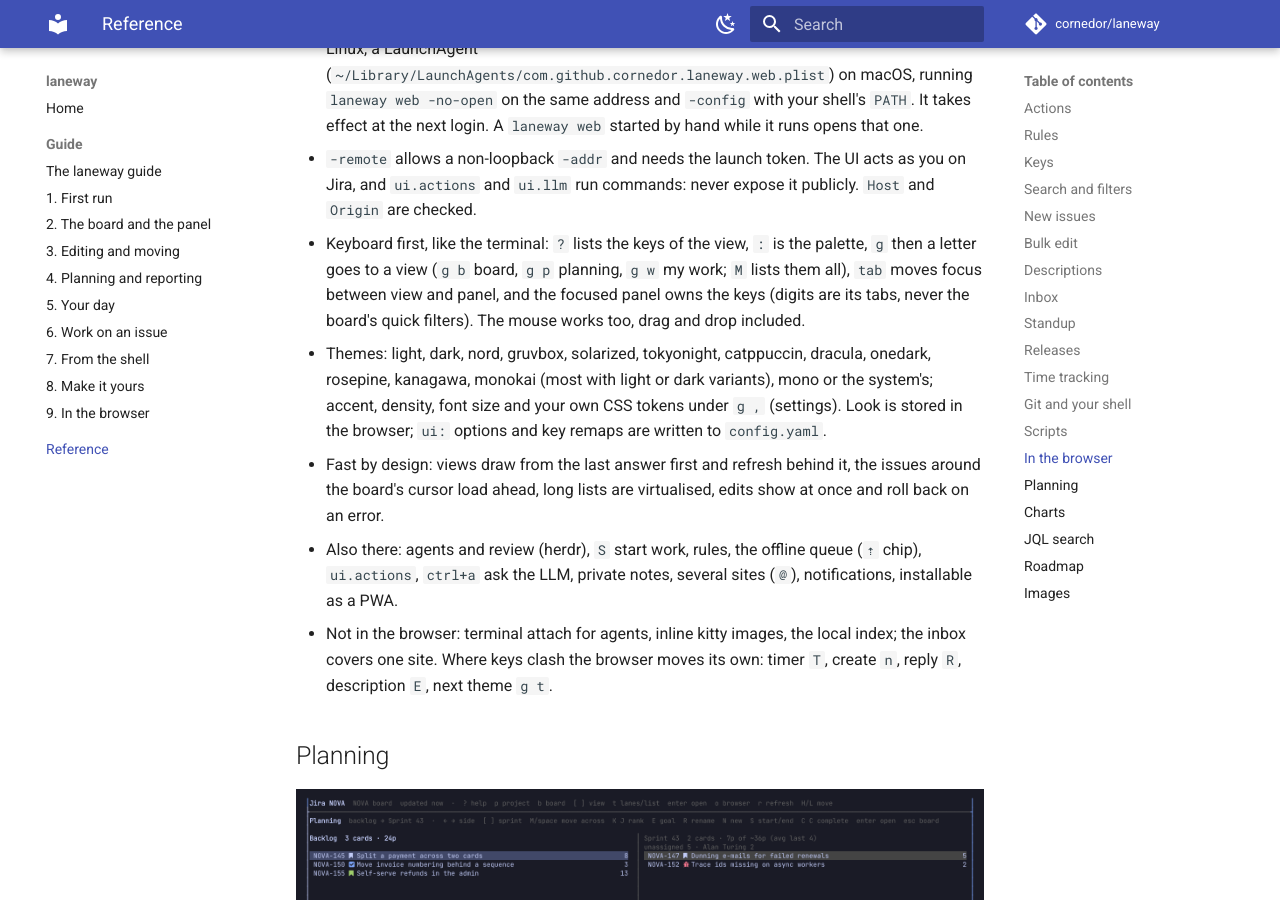
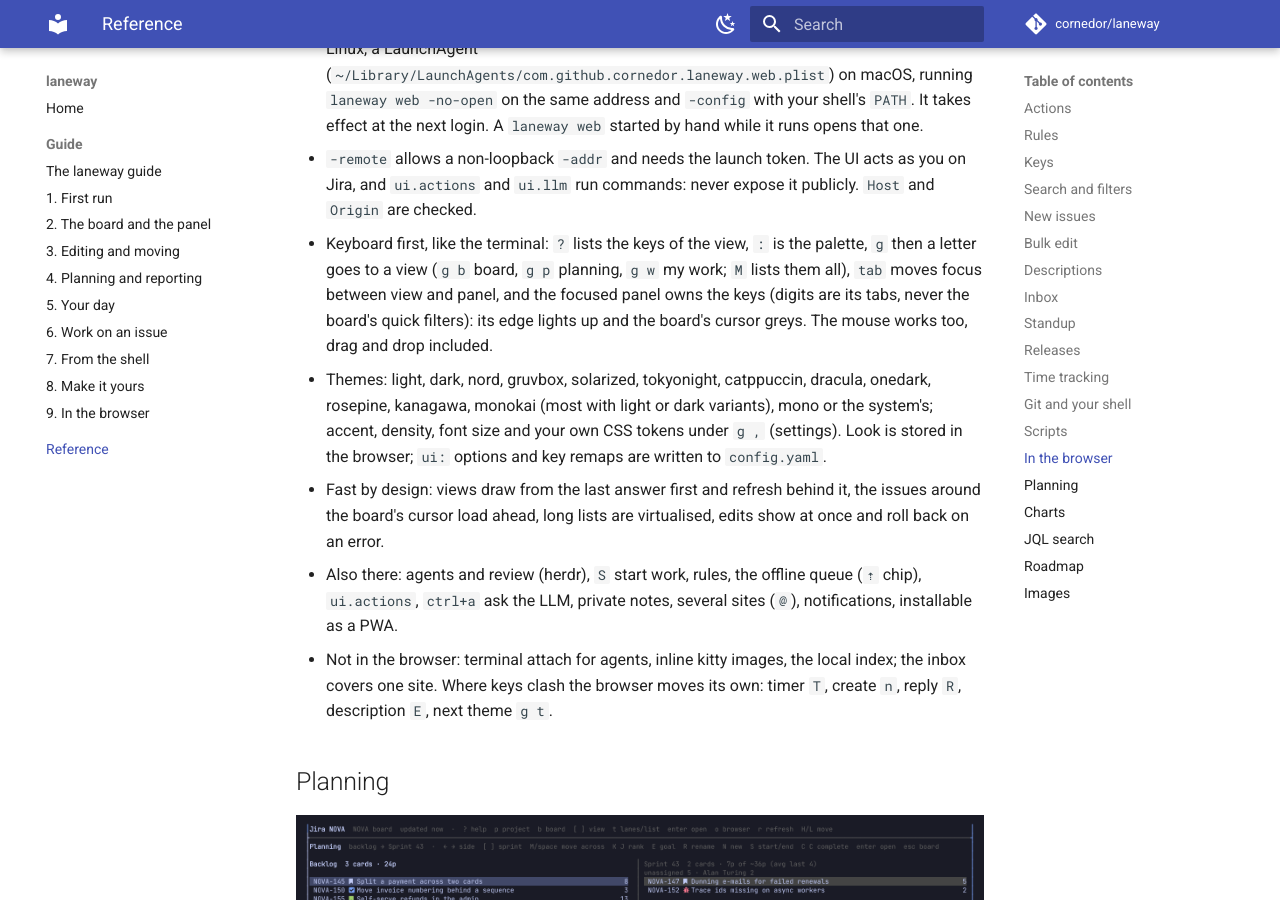
Before and after one commit to cornedor/laneway, an MkDocs documentation site: the page built from docs/reference.md, in a window 1280 px wide and 900 px high, scrolled down 15597 px. Built offline with MkDocs 1.6.1 and Material for MkDocs 9.7.7, drawn with Linux system fonts in a browser that asks for light colours; comment, search, counter and statistics services are not loaded.

Commit message:
Web: what has the keys shows: the focused panel's edge lit, the board's cursor greyed under it LAN-610
Co-Authored-By: Claude Opus 5.5 <noreply@anthropic.com>

```diff
--- a/README.md
+++ b/README.md
@@ -667,7 +667,7 @@ laneway web -addr 127.0.0.1:9000 -no-open
 - First start without a config (or a site missing its token): the browser shows a setup page instead, with the steps to make an API token. It signs in, writes the config as `laneway setup` does (token in the keyring if you tick it) and opens the app; *Try the demo* starts the generated project.
 - Start at login: tick it on the setup page, or toggle it under Settings > App. It installs a user service, no root: a systemd user unit (`~/.config/systemd/user/laneway-web.service`) on Linux, a LaunchAgent (`~/Library/LaunchAgents/com.github.cornedor.laneway.web.plist`) on macOS, running `laneway web -no-open` on the same address and `-config` with your shell's `PATH`. It takes effect at the next login. A `laneway web` started by hand while it runs opens that one.
 - `-remote` allows a non-loopback `-addr` and needs the launch token. The UI acts as you on Jira, and `ui.actions` and `ui.llm` run commands: never expose it publicly. `Host` and `Origin` are checked.
-- Keyboard first, like the terminal: `?` lists the keys of the view, `:` is the palette, `g` then a letter goes to a view (`g b` board, `g p` planning, `g w` my work; `M` lists them all), `tab` moves focus between view and panel, and the focused panel owns the keys (digits are its tabs, never the board's quick filters). The mouse works too, drag and drop included.
+- Keyboard first, like the terminal: `?` lists the keys of the view, `:` is the palette, `g` then a letter goes to a view (`g b` board, `g p` planning, `g w` my work; `M` lists them all), `tab` moves focus between view and panel, and the focused panel owns the keys (digits are its tabs, never the board's quick filters): its edge lights up and the board's cursor greys. The mouse works too, drag and drop included.
 - Themes: light, dark, nord, gruvbox, solarized, tokyonight, catppuccin, dracula, onedark, rosepine, kanagawa, monokai (most with light or dark variants), mono or the system's; accent, density, font size and your own CSS tokens under `g ,` (settings). Look is stored in the browser; `ui:` options and key remaps are written to `config.yaml`.
 - Fast by design: views draw from the last answer first and refresh behind it, the issues around the board's cursor load ahead, long lists are virtualised, edits show at once and roll back on an error.
 - Also there: agents and review (herdr), `S` start work, rules, the offline queue (`⇡` chip), `ui.actions`, `ctrl+a` ask the LLM, private notes, several sites (`@`), notifications, installable as a PWA.
--- a/internal/web/static/css/base.css
+++ b/internal/web/static/css/base.css
@@ -24,6 +24,8 @@ h1,h2,h3 { margin: 0 0 .4em; line-height: 1.25; } h2 { font-size: 1.25em; } h3 {
 #body { display: flex; min-height: 0; }
 #view { flex: 1; min-width: 0; overflow: auto; outline: none; contain: content; }
 #panel { width: var(--panel-w, 50%); min-width: 25.714rem; max-width: 80%; border-left: 1px solid var(--border); background: var(--bg-2); overflow: auto; position: relative; }
+/* the panel has the keys: its edge lit (app.js panel-focus) */
+body.panel-focus #panel { border-left-color: var(--accent); box-shadow: inset 1px 0 var(--accent); }
 .loading, .empty { padding: 2.286rem; color: var(--fg-2); text-align: center; }
 .empty h2 { color: var(--fg); }
 
--- a/internal/web/static/css/board.css
+++ b/internal/web/static/css/board.css
@@ -49,6 +49,7 @@
 .card.done .csum { color: var(--fg-2); }
 .card.mark { background: var(--accent-bg); }
 .card.sel { outline: 2px solid var(--accent); outline-offset: -1px; }
+body.panel-focus .card.sel { outline-color: var(--fg-3); } /* the keys are the panel's */
 .card.dragging { opacity: .4; }
 .card.flagged { border-top-color: var(--err); border-right-color: var(--err); border-bottom-color: var(--err); }
 .c1, .c3 { display: flex; align-items: center; gap: .429rem; min-width: 0; line-height: 1.429rem; height: 1.429rem; flex: none; white-space: nowrap; font-size: .857rem; color: var(--fg-2); }
@@ -80,6 +81,7 @@
 .lrow.mark { background: var(--accent-bg); }
 .lrow.ribbon { box-shadow: inset -4px 0 0 var(--ribbon); }
 .lrow.sel { background: var(--accent-bg); box-shadow: inset 3px 0 var(--accent); }
+body.panel-focus .lrow.sel { background: var(--bg-3); box-shadow: inset 3px 0 var(--fg-3); }
 .lrow.done .l-sum { color: var(--fg-2); }
 .lrow > * { min-width: 0; overflow: hidden; text-overflow: ellipsis; white-space: nowrap; }
 .l-ghead { display: none; }
```
Also changed, not shown: internal/web/static/js/app.js (+10 -2 lines).
